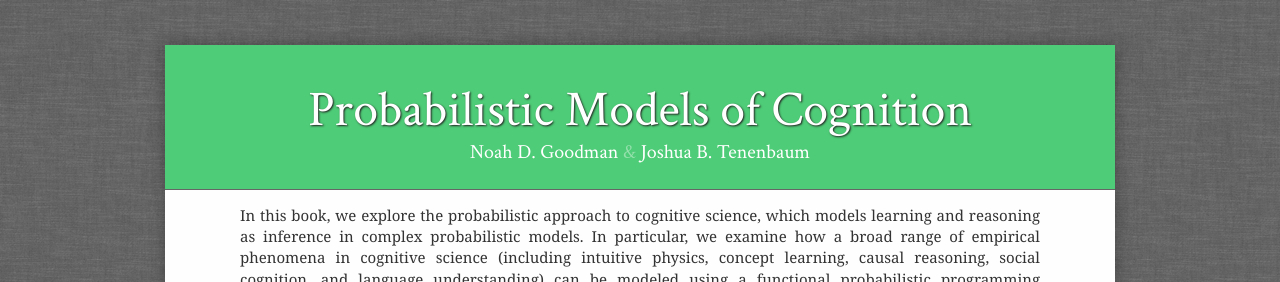
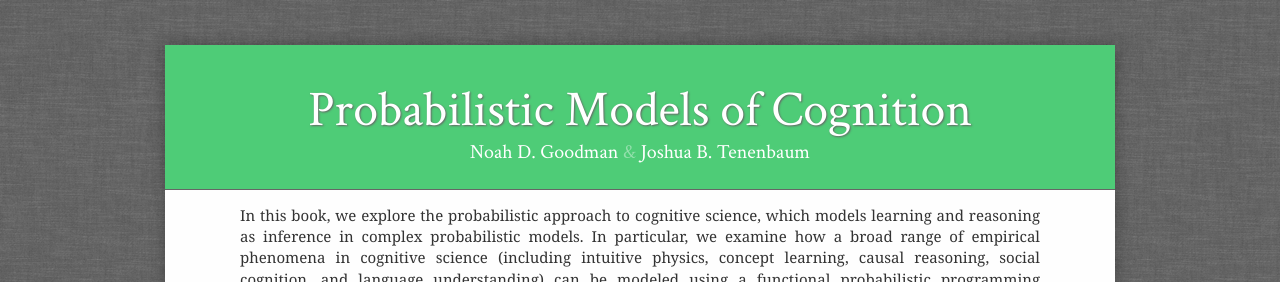
Before and after one commit to probmods/probmods2, a Jekyll site: the page built from index.md, in a window 1280 px wide. Shown: the top 282 px of the page. Built offline with Jekyll 4.4.1, drawn with Linux system fonts in a browser that asks for light colours; nearby versions of some CDN libraries; library files that are not in the unit come from our copies.

Commit message:
Subtler title shadow

```diff
--- a/assets/css/home.css
+++ b/assets/css/home.css
@@ -10,7 +10,7 @@
 #title {
     font-family: 'Crimson Text', Crimson, Times, serif;
     font-size: 50px;
-    text-shadow: 1px 1px 2px #222;
+    text-shadow: 1px 1px 2px #666;
     margin: 0;
 }
 
```
